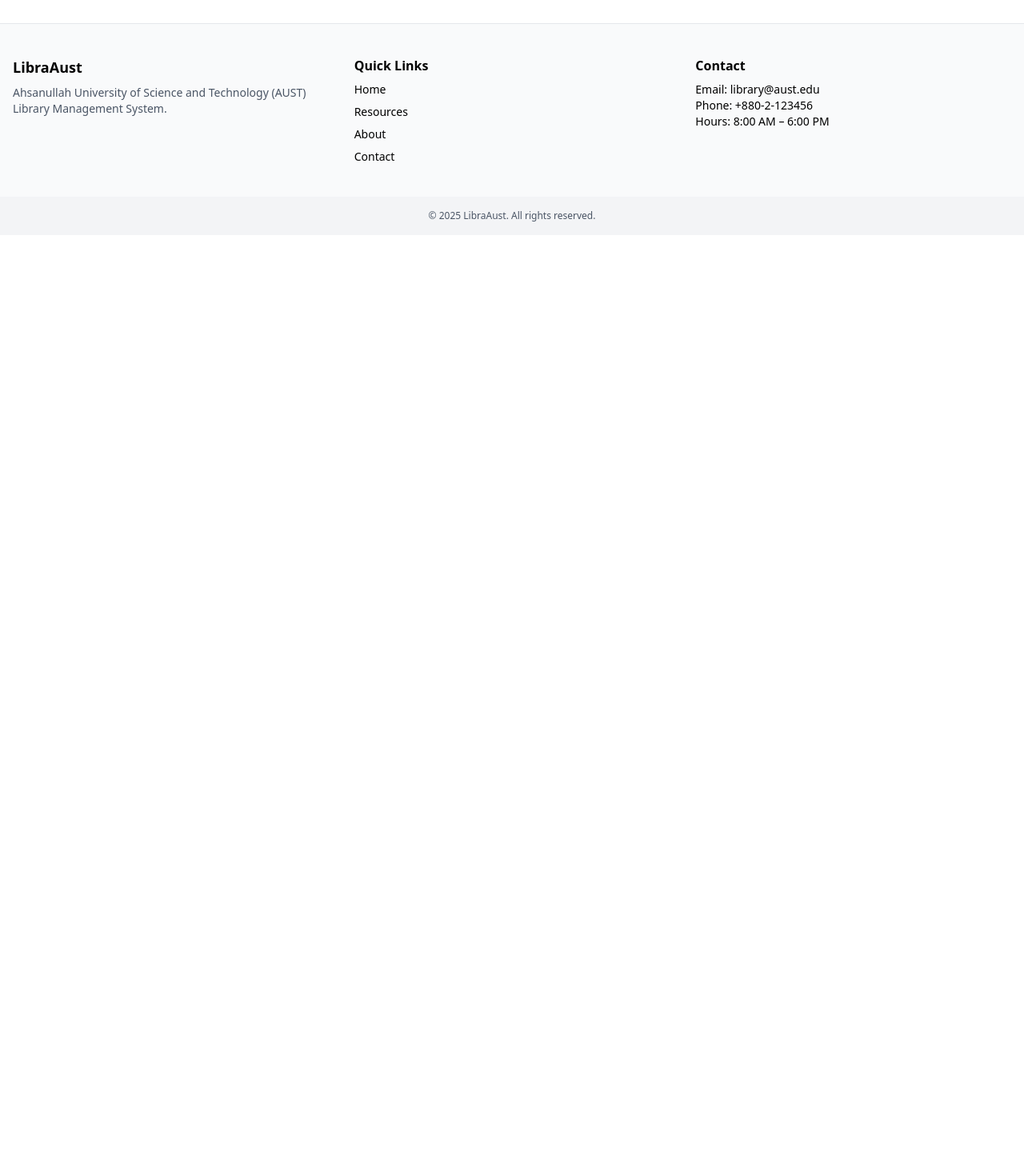
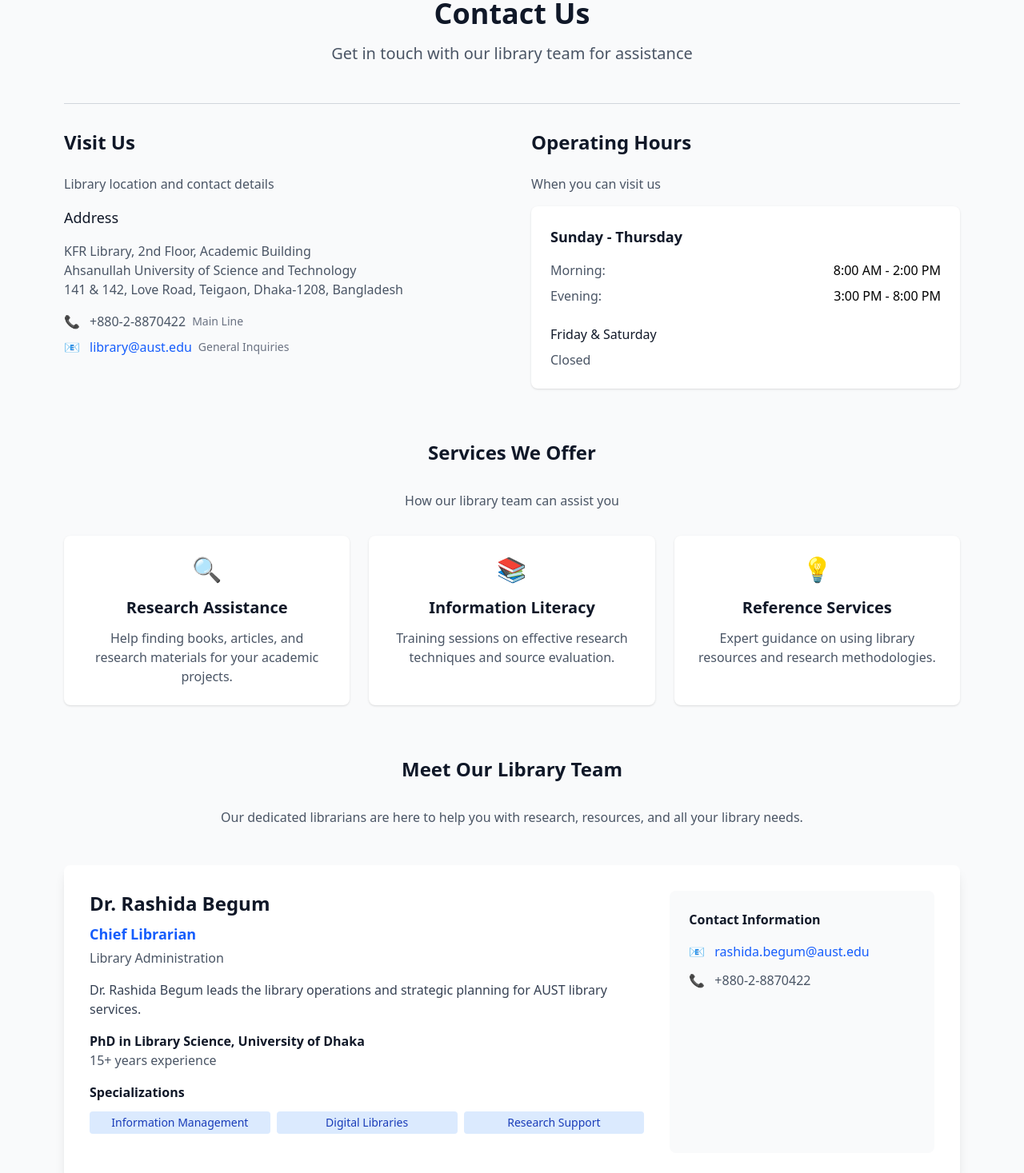
Before and after one commit to NazimRaianKhan/LibraAust, a React (Vite) app in the folder Frontend/: page /contact in a window 1280 px wide. Shown: the part 100-1567 px from the top of the page at 80% size. Before the commit the page ends 800 px from the top, so only its background shows below. Built offline with nearby package versions, Linux system fonts and the light colour scheme; no server answers.

Commit message:
Created Contact Page #3

```diff
--- a/Frontend/src/App.jsx
+++ b/Frontend/src/App.jsx
@@ -14,7 +14,7 @@
 //import Resources from "./pages/Resources";
 import Books from "./pages/Books";
 //import Thesis from "./pages/Thesis";
-//import Contact from "./pages/Contact";
+import Contact from "./pages/Contact";
 import ProtectedRoute from "./routes/ProtectedRoute";
 
 export default function App() {
@@ -34,6 +34,7 @@
         <Route path="/resources/thesis" element={<Thesis />} />
         */}
         <Route path="/books/:id" element={<BookDetails />} />
+        <Route path="/contact" element={<Contact />} />
         {/*
         <Route path="/about/kfr" element={<AboutKFR />} />
         <Route path="/about/rules" element={<Rules />} />
@@ -54,7 +55,7 @@
             </ProtectedRoute>
           }
         />
-        <Route path="/contact" element={<Contact />} />
+
         */}
       </Routes>
       <Toaster
@@ -69,7 +70,6 @@
       />
 
       <Footer />
-
     </>
   );
 }
--- /dev/null
+++ b/Frontend/src/pages/Contact.jsx
@@ -0,0 +1,224 @@
+// src/pages/ContactUs.jsx
+import { useState, useEffect } from 'react';
+
+const ContactUs = () => {
+  // Mock data for librarians - this will be replaced with API data later
+  const [librarians, setLibrarians] = useState([
+    {
+      id: 1,
+      name: "Dr. Rashida Begum",
+      position: "Chief Librarian",
+      department: "Library Administration",
+      description: "Dr. Rashida Begum leads the library operations and strategic planning for AUST library services.",
+      qualifications: "PhD in Library Science, University of Dhaka",
+      experience: "15+ years experience",
+      specializations: ["Information Management", "Digital Libraries", "Research Support"],
+      email: "rashida.begum@aust.edu",
+      phone: "+880-2-8870422"
+    },
+    {
+      id: 2,
+      name: "Mohammad Hassan",
+      position: "Senior Librarian",
+      department: "Technical Services",
+      description: "Manages technical operations, cataloging systems, and database maintenance for the library.",
+      qualifications: "Masters in Library & Information Science",
+      experience: "12+ years experience",
+      specializations: ["Cataloging", "Database Management", "Technical Support"],
+      email: "hassan@aust.edu",
+      phone: "+880-2-8870423"
+    }
+  ]);
+
+  const services = [
+    {
+      title: "Research Assistance",
+      description: "Help finding books, articles, and research materials for your academic projects.",
+      icon: "🔍"
+    },
+    {
+      title: "Information Literacy",
+      description: "Training sessions on effective research techniques and source evaluation.",
+      icon: "📚"
+    },
+    {
+      title: "Reference Services",
+      description: "Expert guidance on using library resources and research methodologies.",
+      icon: "💡"
+    }
+  ];
+
+  return (
+    <div className="min-h-screen bg-gray-50 py-8">
+      <div className="max-w-6xl mx-auto px-4">
+        {/* Header Section */}
+        <div className="text-center mb-12">
+          <h1 className="text-4xl font-bold text-gray-900 mb-4">Contact Us</h1>
+          <p className="text-xl text-gray-600 max-w-3xl mx-auto">
+            Get in touch with our library team for assistance
+          </p>
+        </div>
+
+        <hr className="my-8 border-gray-300" />
+
+        {/* Visit Us Section */}
+        <div className="grid grid-cols-1 lg:grid-cols-2 gap-12 mb-16">
+          <div>
+            <h2 className="text-2xl font-semibold text-gray-900 mb-6">Visit Us</h2>
+            <p className="text-gray-600 mb-4">Library location and contact details</p>
+
+            <div className="space-y-4">
+              <h3 className="text-lg font-medium text-gray-900">Address</h3>
+              <p className="text-gray-600">
+                KFR Library, 2nd Floor, Academic Building<br />
+                Ahsanullah University of Science and Technology<br />
+                141 & 142, Love Road, Teigaon, Dhaka-1208, Bangladesh
+              </p>
+
+              <div className="space-y-2">
+                <div className="flex items-center">
+                  <span className="w-6">📞</span>
+                  <span className="ml-2 text-gray-600">+880-2-8870422</span>
+                  <span className="ml-2 text-sm text-gray-500">Main Line</span>
+                </div>
+
+                <div className="flex items-center">
+                  <span className="w-6">📧</span>
+                  <a
+                    href="mailto:library@aust.edu"
+                    className="ml-2 text-blue-600 hover:text-blue-800"
+                  >
+                    library@aust.edu
+                  </a>
+                  <span className="ml-2 text-sm text-gray-500">General Inquiries</span>
+                </div>
+              </div>
+            </div>
+          </div>
+
+          {/* Operating Hours */}
+          <div>
+            <h2 className="text-2xl font-semibold text-gray-900 mb-6">Operating Hours</h2>
+            <p className="text-gray-600 mb-4">When you can visit us</p>
+
+            <div className="bg-white rounded-lg shadow p-6">
+              <h3 className="text-lg font-semibold text-gray-900 mb-4">Sunday - Thursday</h3>
+              <div className="space-y-2">
+                <div className="flex justify-between">
+                  <span className="text-gray-600">Morning:</span>
+                  <span className="font-medium">8:00 AM - 2:00 PM</span>
+                </div>
+                <div className="flex justify-between">
+                  <span className="text-gray-600">Evening:</span>
+                  <span className="font-medium">3:00 PM - 8:00 PM</span>
+                </div>
+              </div>
+
+              <div className="mt-6">
+                <h4 className="text-md font-medium text-gray-900 mb-2">Friday & Saturday</h4>
+                <p className="text-gray-600">Closed</p>
+              </div>
+            </div>
+          </div>
+        </div>
+
+        {/* Services Section */}
+        <div className="mb-16">
+          <h2 className="text-2xl font-semibold text-gray-900 mb-8 text-center">
+            Services We Offer
+          </h2>
+          <p className="text-gray-600 text-center mb-8">
+            How our library team can assist you
+          </p>
+
+          <div className="grid grid-cols-1 md:grid-cols-3 gap-6">
+            {services.map((service, index) => (
+              <div key={index} className="bg-white rounded-lg shadow p-6 text-center hover:shadow-lg transition-shadow">
+                <div className="text-3xl mb-4">{service.icon}</div>
+                <h3 className="text-xl font-semibold text-gray-900 mb-3">
+                  {service.title}
+                </h3>
+                <p className="text-gray-600">
+                  {service.description}
+                </p>
+              </div>
+            ))}
+          </div>
+        </div>
+
+        {/* Meet Our Team Section */}
+        <div>
+          <h2 className="text-2xl font-semibold text-gray-900 mb-8 text-center">
+            Meet Our Library Team
+          </h2>
+          <p className="text-gray-600 text-center mb-12">
+            Our dedicated librarians are here to help you with research, resources, and all your library needs.
+          </p>
+
+          <div className="space-y-12">
+            {librarians.map((librarian) => (
+              <div key={librarian.id} className="bg-white rounded-lg shadow-lg p-8">
+                <div className="grid grid-cols-1 lg:grid-cols-3 gap-8">
+                  {/* Librarian Info */}
+                  <div className="lg:col-span-2">
+                    <h3 className="text-2xl font-bold text-gray-900 mb-2">
+                      {librarian.name}
+                    </h3>
+                    <p className="text-lg text-blue-600 font-semibold mb-1">
+                      {librarian.position}
+                    </p>
+                    <p className="text-gray-600 mb-4">{librarian.department}</p>
+
+                    <p className="text-gray-700 mb-4">{librarian.description}</p>
+
+                    <div className="mb-4">
+                      <p className="font-semibold text-gray-900">{librarian.qualifications}</p>
+                      <p className="text-gray-600">{librarian.experience}</p>
+                    </div>
+
+                    {/* Specializations Table */}
+                    <div className="mb-6">
+                      <h4 className="font-semibold text-gray-900 mb-3">Specializations</h4>
+                      <div className="grid grid-cols-3 gap-2">
+                        {librarian.specializations.map((spec, index) => (
+                          <span
+                            key={index}
+                            className="bg-blue-100 text-blue-800 text-sm font-medium px-3 py-1 rounded text-center"
+                          >
+                            {spec}
+                          </span>
+                        ))}
+                      </div>
+                    </div>
+                  </div>
+
+                  {/* Contact Info */}
+                  <div className="bg-gray-50 rounded-lg p-6">
+                    <h4 className="font-semibold text-gray-900 mb-4">Contact Information</h4>
+                    <div className="space-y-3">
+                      <div className="flex items-center">
+                        <span className="w-6">📧</span>
+                        <a
+                          href={`mailto:${librarian.email}`}
+                          className="ml-2 text-blue-600 hover:text-blue-800 break-all"
+                        >
+                          {librarian.email}
+                        </a>
+                      </div>
+                      <div className="flex items-center">
+                        <span className="w-6">📞</span>
+                        <span className="ml-2 text-gray-600">{librarian.phone}</span>
+                      </div>
+                    </div>
+                  </div>
+                </div>
+              </div>
+            ))}
+          </div>
+        </div>
+      </div>
+    </div>
+  );
+};
+
+export default ContactUs;
```
